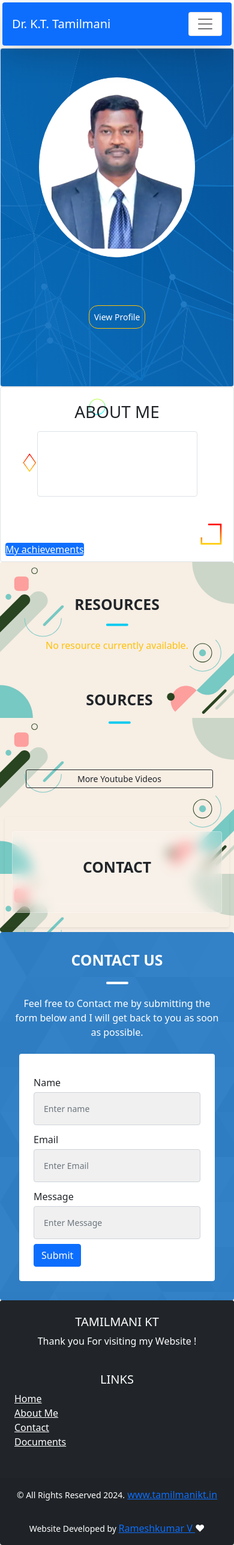
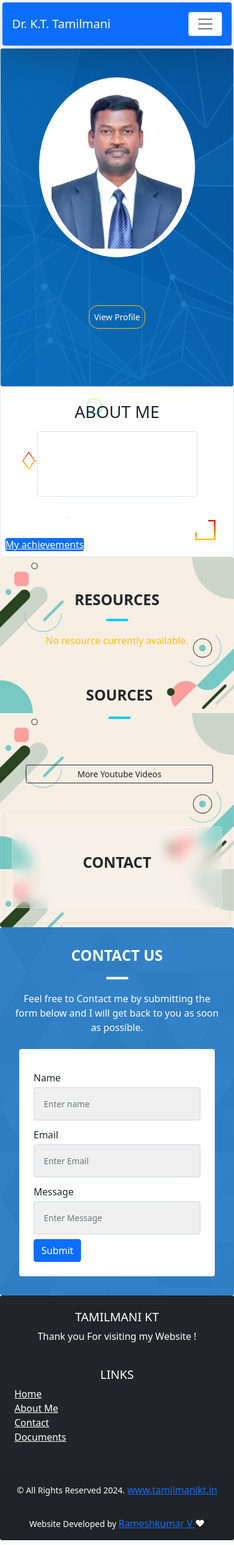
Before and after one commit to Tamilmanidms/tamilmanidms, a Flask app: page / in a window 390 px wide. Shown: the whole page at 60% size. Run offline with Flask 3, Linux system fonts and the light colour scheme; data that the repository does not hold is empty; parts of the project's set-up code (start-up, migrations or seed data) failed here and were passed over; some libraries are stand-ins or nearby versions; grey boxes are pictures that could not be loaded.

Commit message:
Update about_me.html

```diff
--- a/tamilmani/template/components/about_me.html
+++ b/tamilmani/template/components/about_me.html
@@ -46,7 +46,7 @@ background-attachment: fixed;
     Your browser does not support the video tag.
 </video>
         </div>
-        <div class="col-md-8 col-12 text-dark about-me-paragraph p-2  text-wrap">
+        <div class="col-md-8 col-12 text-dark about-me-paragraph p-1  text-wrap">
             <p style="text-align:justify; text-indent:5ch">
                 {{page_info.aboutme}}
             </p>
```
